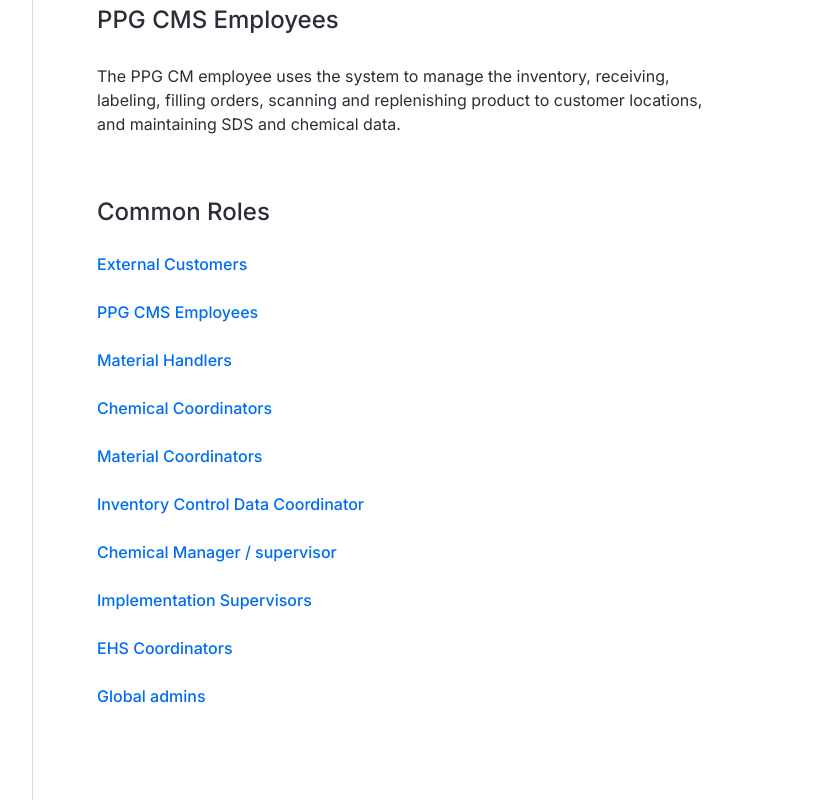
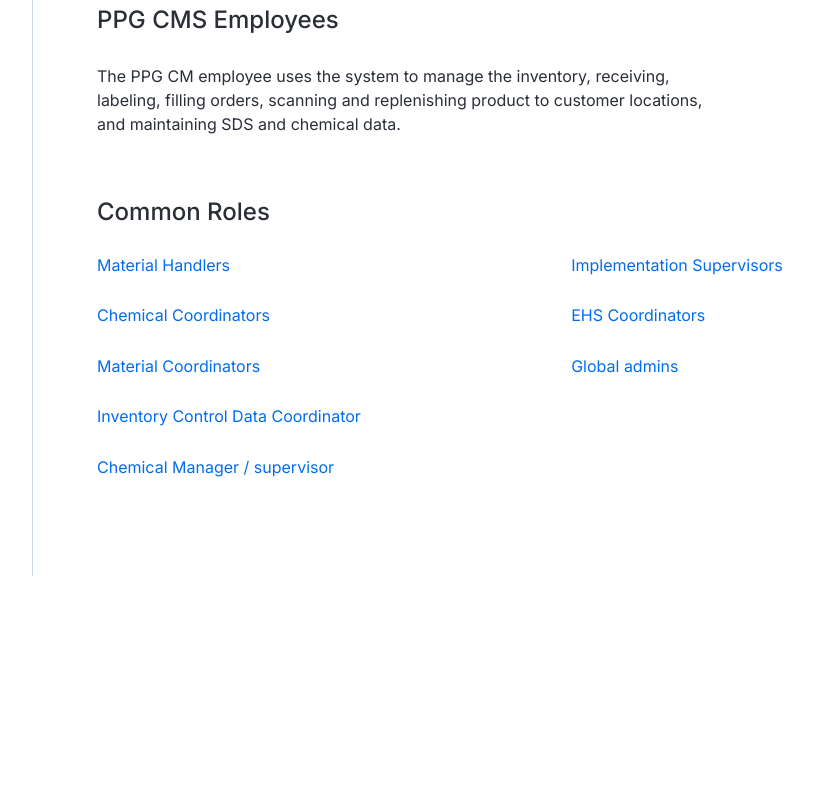
Before and after one commit to laurapadilla/hmm-demo, a React (Create React App) app: page /users in a window 1280 px wide. Shown: the part 324-1124 px from the top of the page, without its empty margins (223-1036 px from the left). After the commit the page ends 900 px from the top, so only its background shows below. Built offline with nearby package versions, Linux system fonts and the light colour scheme.

Commit message:
add more styles to roles component

```diff
--- a/src/App.js
+++ b/src/App.js
@@ -1,14 +1,14 @@
-import React from 'react';
-import './css/tachyons.css';
-import './css/base.css';
-import './css/main.css';
+import React from "react";
+import "./css/tachyons.css";
+import "./css/base.css";
+import "./css/main.css";
 
-import Nav from './components/Nav';
-import Home from './components/Home';
-import Users from './components/Users';
-import Demo from './components/Demo';
+import Nav from "./components/Nav";
+import Home from "./components/Home";
+import Users from "./components/Users";
+import Demo from "./components/Demo";
 
-import { Route, Switch } from 'react-router-dom';
+import { Route, Switch } from "react-router-dom";
 
 function App() {
   return (
@@ -18,15 +18,25 @@ function App() {
         <header className="w-100 pa3 flex items-center justify-between">
           <h3 className="f4-l f5-ns">HMM Team Demo</h3>
           <p className="f6">
-            Built with{' '}
-            <a className="white" href="https://reactjs.org/">
+            Built with{" "}
+            <a
+              className="white"
+              href="https://reactjs.org/"
+              target="_blank"
+              rel="noopener noreferrer"
+            >
               React
             </a>
-            ,{' '}
-            <a className="white" href="http://tachyons.io">
+            ,{" "}
+            <a
+              className="white"
+              href="http://tachyons.io"
+              target="_blank"
+              rel="noopener noreferrer"
+            >
               Tachyons
-            </a>{' '}
-            and Love
+            </a>{" "}
+            and 💛
           </p>
         </header>
         {/* Main */}
--- a/src/components/Demo.js
+++ b/src/components/Demo.js
@@ -7,13 +7,20 @@ class Demo extends React.Component {
         <h1 className="fw5 f3-l mb4">Toolset</h1>
         <p className="f5 w-70 lh-copy mb5">
           The new HMM application is built with{" "}
-          <a className="no-underline" href="https://angular.io/">
+          <a
+            className="no-underline"
+            href="https://angular.io/"
+            target="_blank"
+            rel="noopener noreferrer"
+          >
             Angular
           </a>{" "}
           and{" "}
           <a
             className="no-underline"
             href="https://www.telerik.com/kendo-angular-ui"
+            target="_blank"
+            rel="noopener noreferrer"
           >
             Kendo UI
           </a>
@@ -21,12 +28,14 @@ class Demo extends React.Component {
         </p>
         <h1 className="fw5 f3-l mb4">Demo Site</h1>
         <p className="f5 w-70 lh-copy mb4">
-
-           Visit the demo site  <a
+          Visit the demo site{" "}
+          <a
             className="no-underline"
             href="https://devppgchemicalmanagement.azurewebsites.net/"
+            target="_blank"
+            rel="noopener noreferrer"
           >
-           here
+            here
           </a>{" "}
         </p>
       </div>
--- a/src/components/Nav.js
+++ b/src/components/Nav.js
@@ -1,10 +1,10 @@
-import React from 'react';
-import nav from '../data/nav';
-import { Link } from 'react-router-dom';
+import React from "react";
+import nav from "../data/nav";
+import { Link } from "react-router-dom";
 
 const NavItem = ({ className, href, children }) => (
   <li className={`mh2-ns f5 f5-l mb4 fw5 ${className}`}>
-    <Link className="no-underline" to={href}>
+    <Link className="no-underline pointer underline-hover" to={href}>
       {children}
     </Link>
   </li>
@@ -14,7 +14,7 @@ class Nav extends React.Component {
   render() {
     return (
       <nav>
-        <ul className="fixed">
+        <ul>
           {nav.map((item, id) => (
             <NavItem {...item} key={id} />
           ))}
--- a/src/components/Roles.js
+++ b/src/components/Roles.js
@@ -1,28 +1,22 @@
-import React from 'react';
-import roles from '../data/roles';
+import React from "react";
+import roles from "../data/roles";
 
-const RoleItem = ({ className, href, role }) => (
+const RoleItem = ({ className, role }) => (
   <li className={`f5 f5-l mb4 fw5 ${className}`}>
-    <a className="no-underline" href={href}>
+    <button className="btn-link no-underline pointer underline-hover">
       {role}
-    </a>
+    </button>
   </li>
 );
 
 class Roles extends React.Component {
   render() {
     return (
-      <>
-        <div>
-          {/* Col 1 */}
-          <ul>
-            {roles.map((role, id) => (
-              <RoleItem {...role} key={id} />
-            ))}
-          </ul>
-          {/* Col 2 */}
-        </div>
-      </>
+      <ul className="flex flex-wrap flex-column h5">
+        {roles.map((role, id) => (
+          <RoleItem {...role} key={id} />
+        ))}
+      </ul>
     );
   }
 }
--- a/src/css/main.css
+++ b/src/css/main.css
@@ -22,10 +22,18 @@ header {
   color: white;
 }
 
-a {
+a,
+button {
   color: var(--links);
 }
 
 .border-gray {
   border-color: var(--border);
 }
+
+.btn-link {
+  background-color: white;
+  border: none;
+  color: var(--links);
+  padding: 0;
+}
--- a/src/data/roles.js
+++ b/src/data/roles.js
@@ -1,72 +1,58 @@
 const roles = [
   {
-    role: 'External Customers',
+    role: "Material Handlers",
     description:
-      'External customers access the system to place orders, manage quality approvals, and view their data or run reports, including for environmental and regulatory compliance.',
-    className: '',
-    id: 1
+      "They pick and fill orders, scan cabinets and customer locations, label product",
+    className: "",
+    id: 1,
   },
   {
-    role: 'PPG CMS Employees',
+    role: "Chemical Coordinators",
     description:
-      'PPG CMS employees use the system to manage the inventory, receiving, labeling, filling orders, scanning and replenishing product to customer locations, and maintaining SDS and chemical data.',
-    className: '',
-    id: 2
+      "receive inventory, add QC documents, print labels, process orders, ship material",
+    className: "",
+    id: 2,
   },
   {
-    role: 'Material Handlers',
+    role: "Material Coordinators",
     description:
-      'They pick and fill orders, scan cabinets and customer locations, label product',
-    className: '',
-    id: 3
+      "review usage and supply chain reports in HMM (then order replenishment inventory in the ERP)",
+    className: "",
+    id: 3,
   },
   {
-    role: 'Chemical Coordinators',
+    role: "Inventory Control Data Coordinator",
     description:
-      'receive inventory, add QC documents, print labels, process orders, ship material',
-    className: '',
-    id: 4
+      "runs billing/invoicing, inventory cycle counts, inventory compare between HMM & ERP",
+    className: "",
+    id: 4,
   },
   {
-    role: 'Material Coordinators',
+    role: "Chemical Manager / supervisor",
     description:
-      'review usage and supply chain reports in HMM (then order replenishment inventory in the ERP)',
-    className: '',
-    id: 5
+      "run reports, manage customer relationship, lead the handler/coordinator teams, maintain min/max & bin data.",
+    className: "",
+    id: 5,
   },
   {
-    role: 'Inventory Control Data Coordinator',
-    description:
-      'runs billing/invoicing, inventory cycle counts, inventory compare between HMM & ERP',
-    className: '',
-    id: 6
+    role: "Implementation Supervisors",
+    description: "manage set up of new customers",
+    className: "",
+    id: 6,
   },
   {
-    role: 'Chemical Manager / supervisor',
-    description:
-      'run reports, manage customer relationship, lead the handler/coordinator teams, maintain min/max & bin data.',
-    className: '',
-    id: 7
+    role: "EHS Coordinators",
+    description: "maintain SDS (safety data sheets) files and chemical data",
+    className: "",
+    id: 7,
   },
   {
-    role: 'Implementation Supervisors',
-    description: 'manage set up of new customers',
-    className: '',
-    id: 8
+    role: "Global admins",
+    description:
+      "view SDS, order demand items, run environmental reports, view usage and inventory reports and data",
+    className: "",
+    id: 8,
   },
-  {
-    role: 'EHS Coordinators',
-    description: 'maintain SDS (safety data sheets) files and chemical data',
-    className: '',
-    id: 9
-  },
-  {
-    role: 'Global admins',
-    description:
-      'view SDS, order demand items, run environmental reports, view usage and inventory reports and data',
-    className: '',
-    id: 10
-  }
 ];
 
 export default roles;
```
